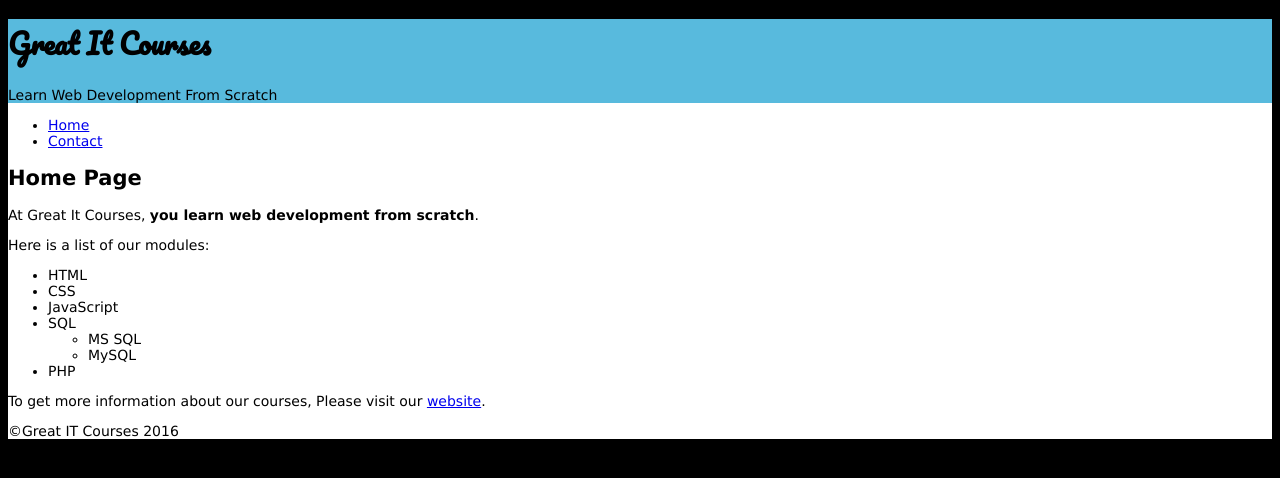
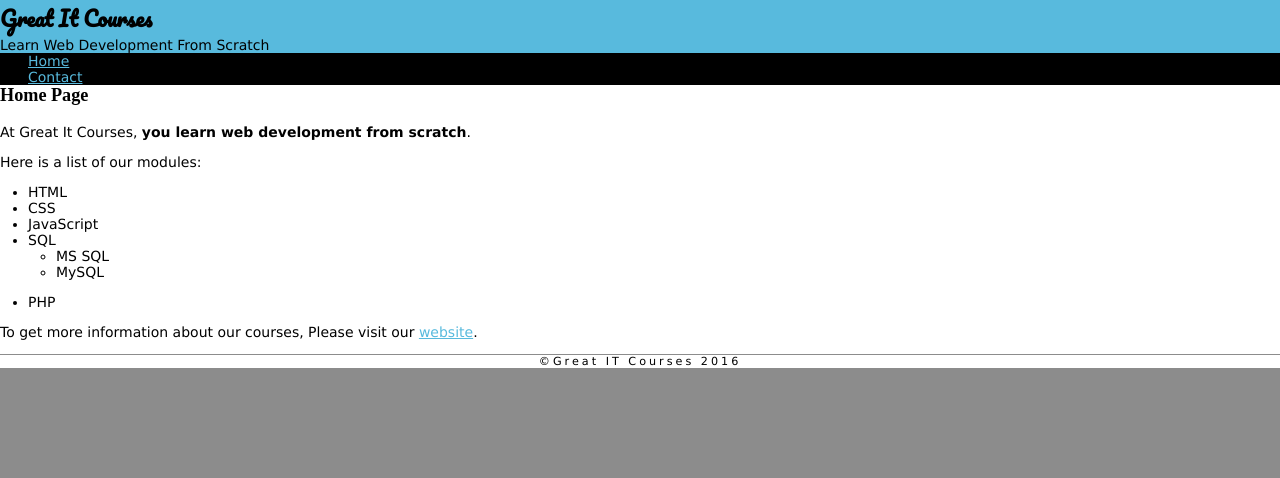
Before and after one commit to jhargreaves231/IT-webpages, a plain HTML site: page video1/index.html in a window 1280 px wide. Drawn offline with Linux system fonts and the light colour scheme.

Commit message:
add more css rules.

```diff
--- a/video1/styles.css
+++ b/video1/styles.css
@@ -1,5 +1,5 @@
 body {
-  background-color: #000000;
+  background-color: #8c8c8c;
   color: #ffffff;
   font-family: Verdana, Arial, Helvetica, sans-serif;
   font-size: 87.5%;
@@ -17,4 +17,75 @@ header {
 
 header h1 {
   font-family: 'Pacifico', cursive;
+  margin-bottom: 0;
 }
+
+header p {
+  margin-top: 0;
+  margin-bottom: 0;
+}
+
+nav {
+  background-color: #000;
+}
+
+nav ul {
+  margin-top: 0;
+  margin-bottom: 0;
+}
+
+nav a {
+  color: #ffffff
+}
+
+h1 {
+  font-family: "Times New Roman", Times, Georgia, serif;
+  font-size: 150%;
+}
+
+h2 {
+  font-family: "Times New Roman", Times, Georgia, serif;
+  font-size: 130%;
+}
+
+footer {
+  border-top:1px solid #8c8c8c;
+}
+
+footer p {
+  text-align: center;
+  font-size: 80%;
+  letter-spacing: 3px;
+}
+
+/* Styles related to the different states of hyperlinks */
+
+a:link  {
+  color: #58badd;
+}
+a:visited {
+  color: #dd5878;
+}
+a:hover {
+  color: #c1274c;
+}
+a:focus{
+  color: #c1274c;
+}
+a:active {
+  background-color: #811a33;
+  color: #ffffff;
+}
+
+/* Reset */
+* {
+  margin: 0;
+  padding: 0;
+}
+html {overflow-y: scroll;}
+h1, h2, p, ul {
+  margin-bottom: 1em;
+}
+ul {
+  margin-left: 2em;
+}
```
